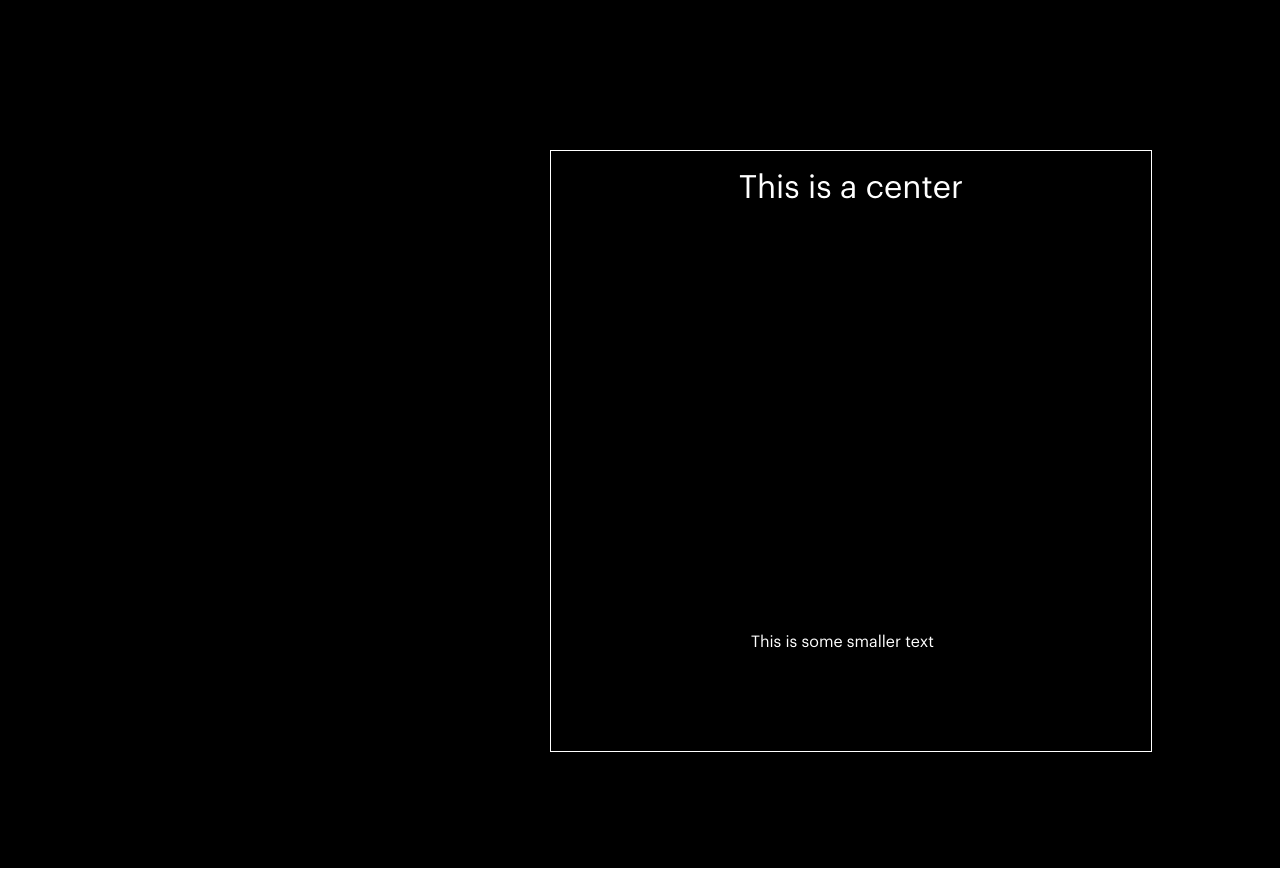
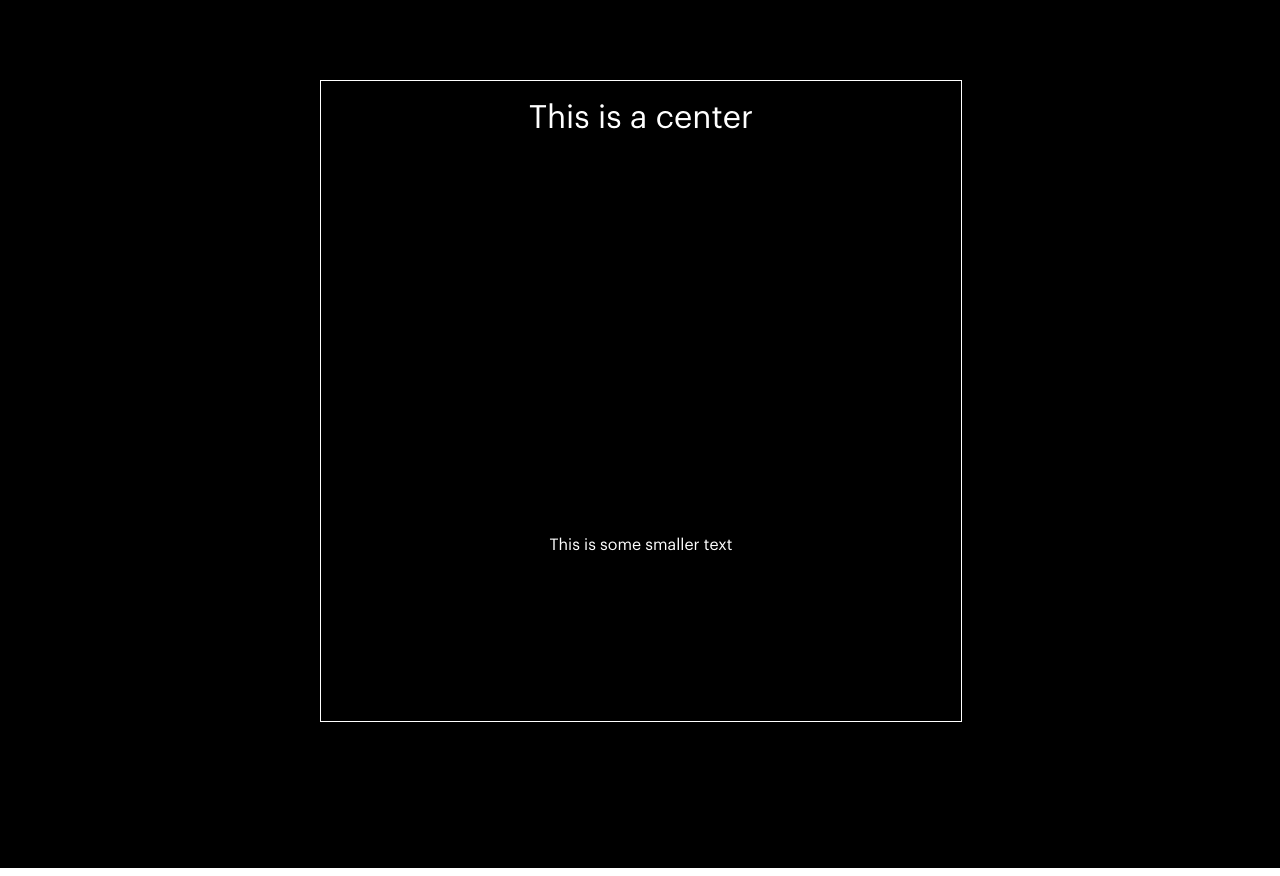
Before and after one commit to kdenny/dark-screen-projector, a Vue app: page / in a window 1280 px wide. Shown: the top 876 px of the page. Built offline with nearby package versions, Linux system fonts and the light colour scheme.

Commit message:
built for production

```diff
--- a/src/components/HelloWorld.vue
+++ b/src/components/HelloWorld.vue
@@ -4,8 +4,10 @@
       <div class="center-title">
         This is a center
       </div>
-      <div class="lower-text">
-        This is some smaller text
+      <div class="lower-box">
+        <div class="lower-text">
+          This is some smaller text
+        </div>
       </div>
     </div>
   </div>
@@ -46,20 +48,20 @@ a {
   }
   .center {
     position: absolute;
-    top: 150px;
-    left: 550px;
-    height: 600px;
-    width: 600px;
+    top: 10vh;
+    left: 25vw;
+    height: 80vh;
+    width: 50vw;
     border: 1px solid white;
   }
   .center-title {
     margin-top: 20px;
   }
   .lower-text {
-    position: absolute;
     text-align: center;
-    bottom: 100px;
-    left: 200px;
     font-size: 12pt;
   }
+  .lower-box {
+    margin-top: 50vh;
+  }
 </style>
```
